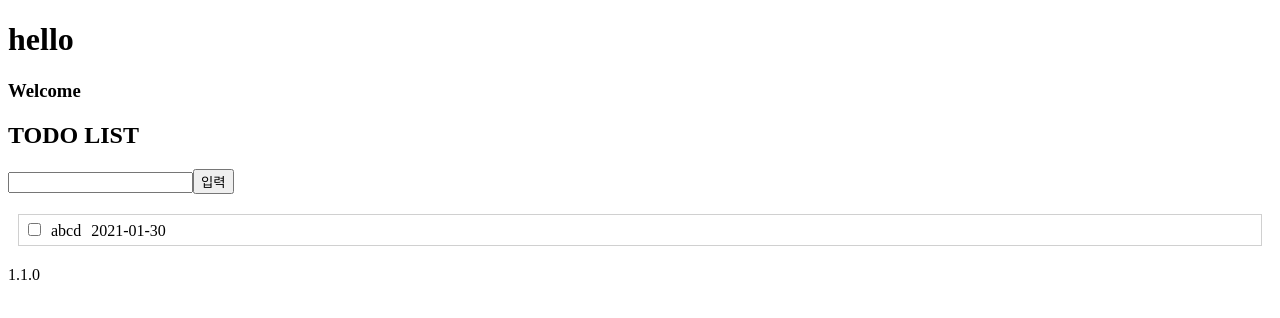
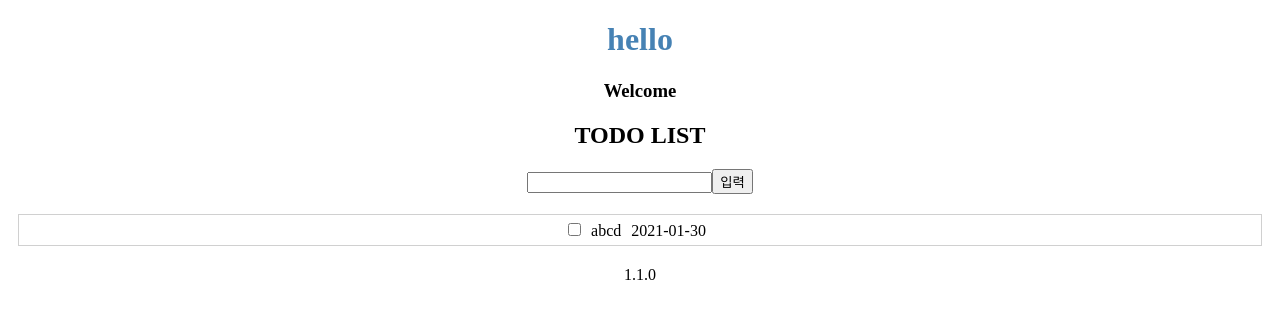
Before and after one commit to jeonsoeun/special-octo-palm-tree, a React app: page / in a window 1280 px wide. Shown: the top 318 px of the page. Built offline with nearby package versions, Linux system fonts and the light colour scheme.

Commit message:
sass-loader 추가

```diff
--- a/package.json
+++ b/package.json
@@ -15,9 +15,13 @@
     "@types/react-dom": "17.0.0",
     "clean-webpack-plugin": "3.0.0",
     "css-loader": "^5.0.2",
+    "file-loader": "^6.2.0",
     "html-webpack-plugin": "5.0.0",
     "mini-css-extract-plugin": "^1.3.6",
+    "sass": "^1.32.7",
+    "sass-loader": "^11.0.1",
     "typescript": "4.1.3",
+    "url-loader": "^4.1.1",
     "webpack": "5.21.2",
     "webpack-cli": "4.5.0",
     "webpack-dev-server": "^3.11.2"
--- a/src/App.tsx
+++ b/src/App.tsx
@@ -3,7 +3,7 @@
 import React from "react";
 import Welcome from "./components/Welcome";
 import TodoList from "./components/Todo";
-import "./style/main.css";
+import "./style/main.scss";
 
 const App = () => {
   return (
--- a/src/components/Todo.tsx
+++ b/src/components/Todo.tsx
@@ -2,7 +2,6 @@
 
 import TodoItem from "./TodoItem";
 import React, { useState } from "react";
-import "../style/todoList.css";
 
 const Todo = () => {
   const [todoList, setTodoList] = useState([
--- a/src/style/main.css
+++ /dev/null
@@ -1,5 +0,0 @@
-/** @format */
-
-.app {
-  text-align: center;
-}
--- /dev/null
+++ b/src/style/main.scss
@@ -0,0 +1,14 @@
+/** @format */
+
+#root {
+  text-align: center;
+}
+.main {
+  margin: auto;
+  max-width: 1300px;
+  h1 {
+    color: steelblue;
+  }
+}
+
+@import "./todoList";
--- a/webpack.config.js
+++ b/webpack.config.js
@@ -51,6 +51,12 @@ const config = {
               },
             },
           },
+          {
+            loader: "sass-loader",
+            options: {
+              sourceMap: true,
+            },
+          },
         ],
       },
     ],
```
Also changed, not shown: src/style/todoList.scss (renamed from src/style/todoList.css), 1 other file (tests, documents, lock files or other folders).
